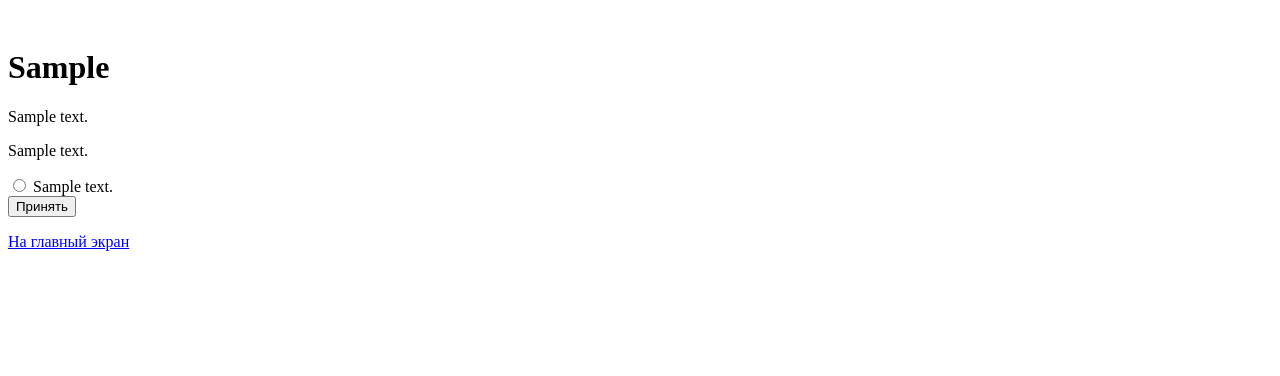
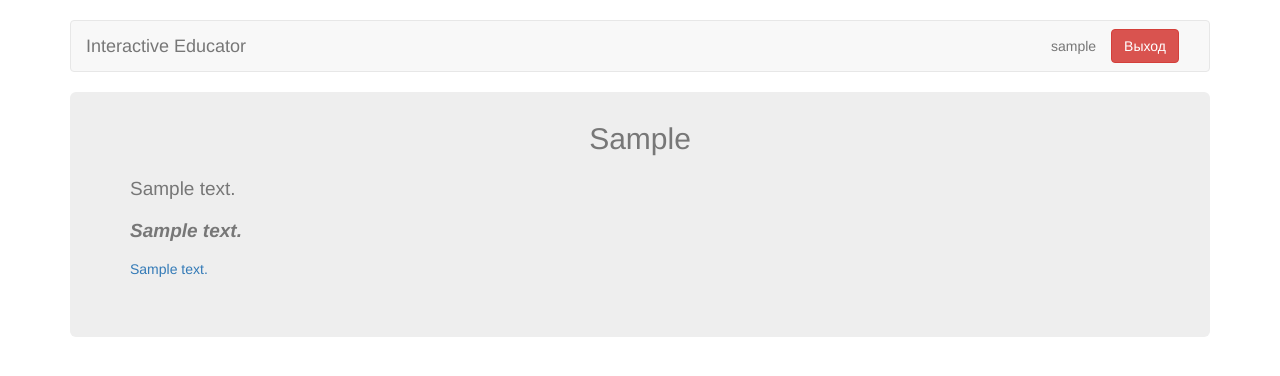
Before and after one commit to wispwisp/interactiveEducator, a Django app: page /iedu/slide/ in a window 1280 px wide. Shown: the top 376 px of the page. Run offline with Django 3.2, Linux system fonts and the light colour scheme; a user stored in the database is signed in; tables that the repository leaves empty hold one stand-in row (values such as "Sample post"); some libraries are stand-ins or nearby versions.

Commit message:
Slide page layout

```diff
--- /dev/null
+++ b/iedu/static/iedu/slide.js
@@ -0,0 +1,5 @@
+$(function () {
+  $('input[name=choice]').click(function () {
+    $('#slide-question-form').submit();
+  });
+});
--- a/iedu/static/iedu/style.css
+++ b/iedu/static/iedu/style.css
@@ -11,6 +11,10 @@ nav .navbar_exit {
   margin-right: 30px;
 }
 div.alert.alert-danger {
+  text-align: center;
+}
+.jumbotron h2 {
+  color: #777;
   text-align: center;
 }
 .jumbotron p {
@@ -27,6 +31,10 @@ footer.footer {
 /* ГЛАВНАЯ СТРАНИЦА */
 .index-jumbotron {
   text-align: center;
+  padding-top: 30px !important;
+}
+.index-jumbotron a.btn {
+  margin: 15px 0;
 }
 /* - ГЛАВНАЯ СТРАНИЦА - */
 
@@ -66,3 +74,30 @@ footer.footer {
   border-top-right-radius: 0;
 }
 /* - ФОРМА РЕГИСТРАЦИИ - */
+
+/* СЛАЙД */
+.slide-jumbotron h2 {
+  margin-bottom: 20px;
+}
+.slide-jumbotron div.alert {
+  margin: 10px auto;
+  width: 50%;
+}
+.slide-jumbotron p.question-text {
+  font-weight: bold;
+}
+.slide-jumbotron input[type="radio"] {
+  display: none;
+}
+.slide-jumbotron label {
+  color: #337ab7;
+  padding-left: 0;
+}
+.slide-jumbotron label:hover i {
+  display: inline;
+}
+.slide-jumbotron label i {
+  color: #777;
+  display: none;
+}
+/* - СЛАЙД - */
--- a/iedu/templates/iedu/register.html
+++ b/iedu/templates/iedu/register.html
@@ -13,7 +13,7 @@
     <div class="container">
 
       <nav class="navbar navbar-default">
-        <a class="navbar-brand" href="#">Interactive Educator</a>
+        <a class="navbar-brand" href="{% url 'iedu:index' %}">Interactive Educator</a>
       </nav>
 
       {% if registered %}
--- a/iedu/templates/iedu/slide.html
+++ b/iedu/templates/iedu/slide.html
@@ -6,39 +6,55 @@
 
   <head>
     <title>{{ headword }}</title>
+    <link rel="stylesheet" href="https://maxcdn.bootstrapcdn.com/bootstrap/3.3.5/css/bootstrap.min.css">
     <link rel="stylesheet" type="text/css" href="{% static 'iedu/style.css' %}" />
   </head>
 
   <body>
-    <div>
-      <span><h1>{{ headword }}</h1></span>
-      <span>{{ text }}</span>
 
-      {% if question %}
-      <span><p>{{ question.text }}</p></span>
-      {% if errMesg %}
-      <span><p>{{ errMesg }}</p></span>
-      {% endif %}
-      <form method="post" action="{% url 'iedu:slide' %}">
-	{% csrf_token %}
-	{% for choice in question.choice_set.all %}
-	<input type="radio" name="choice" id="choice{{ forloop.counter }}"
-	       value="{{ choice.id }}" />
-	<label for="choice{{ forloop.counter }}">{{ choice.text }}</label><br />
-	{% endfor %}
-	<input type="submit" value="{{ button_value }}" />
-      </form>
+    <div class="container">
+      <nav class="navbar navbar-default">
+        <a class="navbar-brand" href="{% url 'iedu:index' %}">Interactive Educator</a>
+        <a class="btn btn-danger navbar-btn navbar_exit" href="{% url 'iedu:logout' %}">Выход</a>
+        <p class="navbar-text navbar_user">{{ user.username }}</p>
+      </nav>
 
-      {% else %}
-      <form method="post" action="{% url 'iedu:slide' %}">
-	{% csrf_token %}
-	<input type="submit" value="{{ button_value }}"/>
-      </form>
+      <div class="jumbotron slide-jumbotron">
+        <h2>{{ headword }}</h2>
 
-      {% endif %}
+        {% if errMesg %}
+          <div class="alert alert-danger" role="alert">{{ errMesg }}</div>
+        {% endif %}
 
-      <span><p><a href="{% url 'iedu:index' %}">На главный экран</a></p></span>
+        <p>{{ text }}</p>
+
+        <form id="slide-question-form" method="post" action="{% url 'iedu:slide' %}">
+          {% csrf_token %}
+
+          {% if question %}
+            <p class="question-text"><i>{{ question.text }}</i></p>
+
+            {% for choice in question.choice_set.all %}
+              <div class="radio">
+                <label for="choice{{ forloop.counter }}">
+                  <input type="radio" name="choice" id="choice{{ forloop.counter }}" value="{{ choice.id }}">
+                  {{ choice.text }}
+                  <i>(Ответить)</i>
+                </label>
+              </div>
+            {% endfor %}
+          {% else %}
+            <input type="submit" class="btn btn-primary" value="{{ button_value }}" />
+          {% endif %}
+        </form>
+
+      </div>
+
     </div>
+
+    <script src="https://ajax.googleapis.com/ajax/libs/jquery/1.11.3/jquery.min.js"></script>
+    <script src="https://maxcdn.bootstrapcdn.com/bootstrap/3.3.5/js/bootstrap.min.js"></script>
+    <script src="{% static 'iedu/slide.js' %}"></script>
   </body>
 
 </html>
```
Also changed, not shown: iedu/templates/iedu/index.html (+3 -5 lines). Lines whose indentation alone changed are shown as unchanged.
